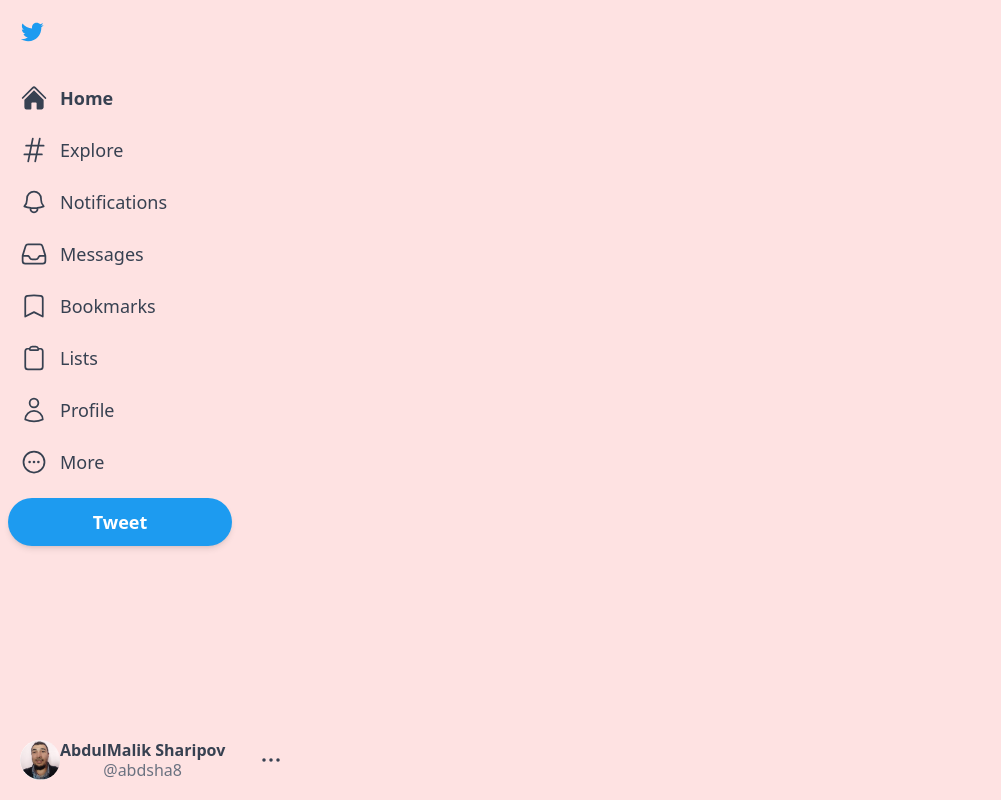
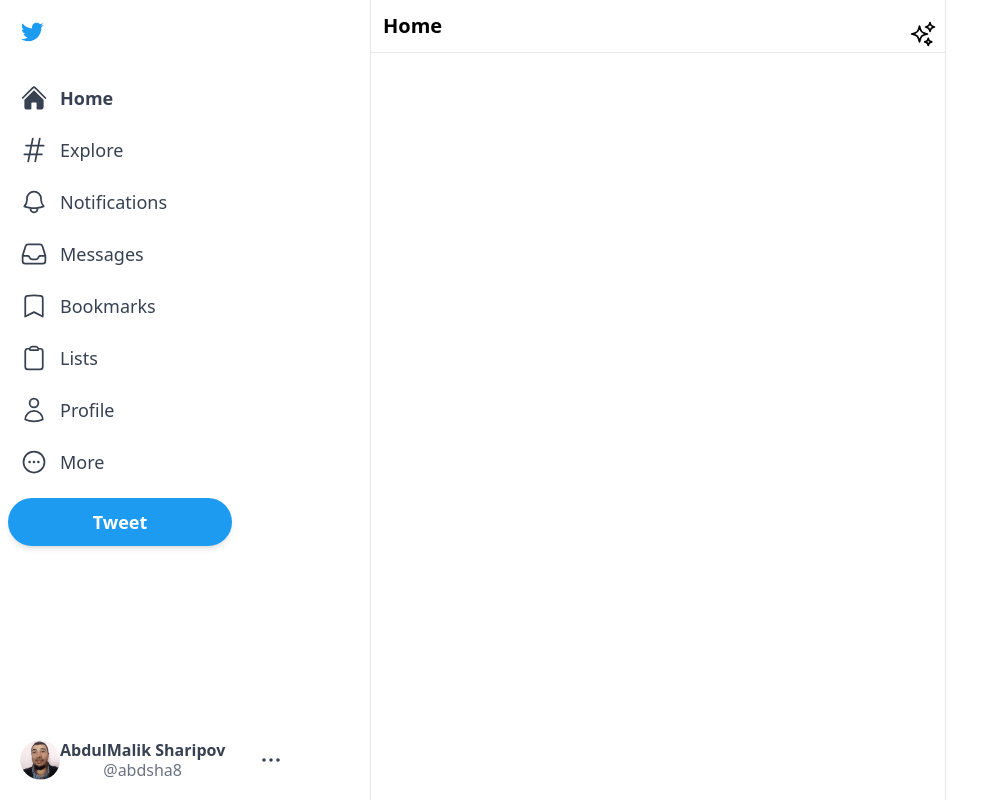
Before and after one commit to frontendprof/next-twitter-app, a Next.js app: page / in a window 1280 px wide. Shown: the whole page, without its empty margins (0-1001 px from the left). Built offline with nearby package versions, Linux system fonts and the light colour scheme.

Commit message:
feat: add feed home component

```diff
--- /dev/null
+++ b/components/Feed.jsx
@@ -0,0 +1,14 @@
+import { SparklesIcon } from '@heroicons/react/24/outline';
+
+export default function Feed() {
+  return (
+    <div className="xl:ml-[370px] border-l border-r border-gray-200 xl:min-w-[576px] sm:ml-[73px] flex-grow max-w-xl">
+      <div className="flex py-2 px-3 sticky z-50 top-0 bg-white border-b border-gray-200 justify-between items-center">
+        <h2 className="text-lg sm:text-xl font-bold cursor-pointer">Home</h2>
+        <div className="hoverEffect w-9 h-9">
+          <SparklesIcon className="h-7 " />
+        </div>
+      </div>
+    </div>
+  );
+}
--- a/pages/index.js
+++ b/pages/index.js
@@ -1,5 +1,5 @@
 import Head from 'next/head';
-import Image from 'next/image';
+import Feed from '../components/Feed';
 import Sidebar from '../components/Sidebar';
 
 export default function Home() {
@@ -11,11 +11,12 @@
         <link rel="icon" href="/favicon.ico" />
       </Head>
 
-      <main className="flex min-h-screen max-w-7xl mx-auto bg-red-100">
+      <main className="flex min-h-screen max-w-7xl mx-auto">
         {/* Sidebar */}
         <Sidebar />
 
         {/* Feed */}
+        <Feed />
 
         {/* Widgets */}
 
```
